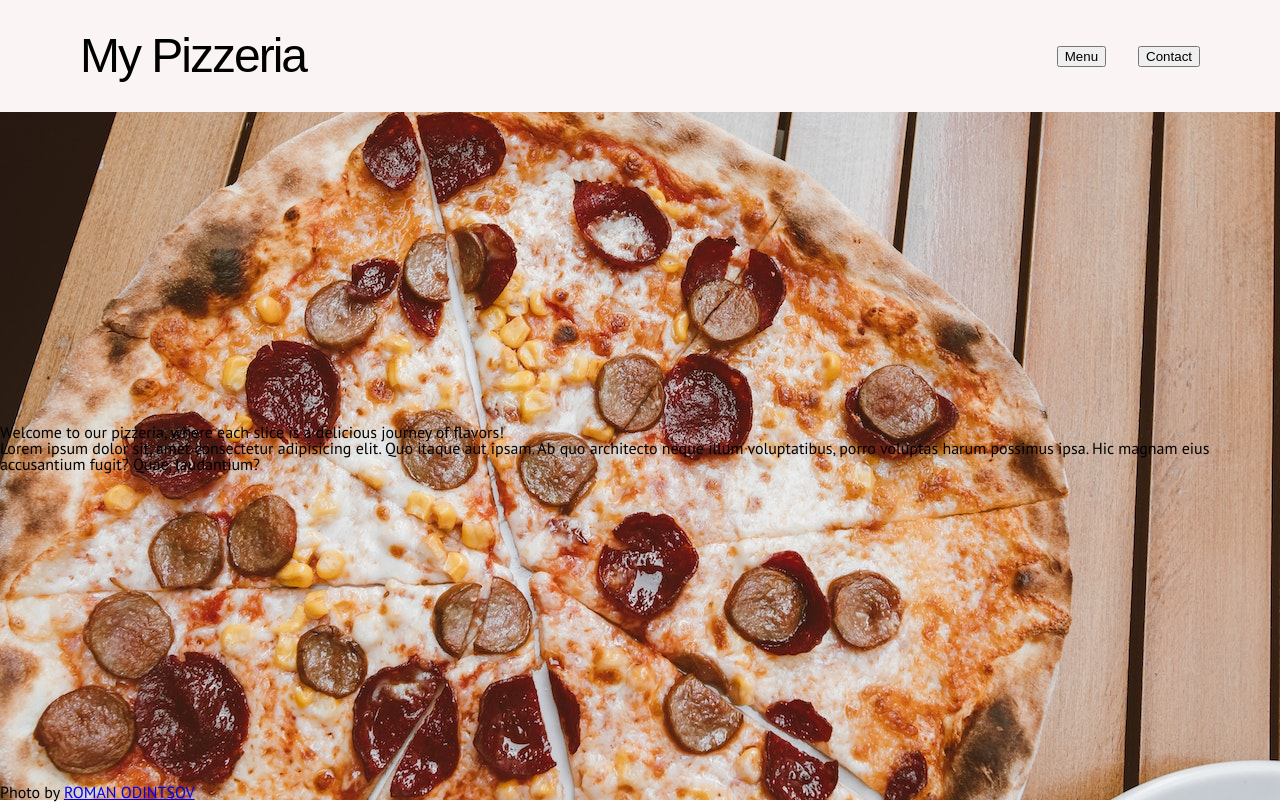
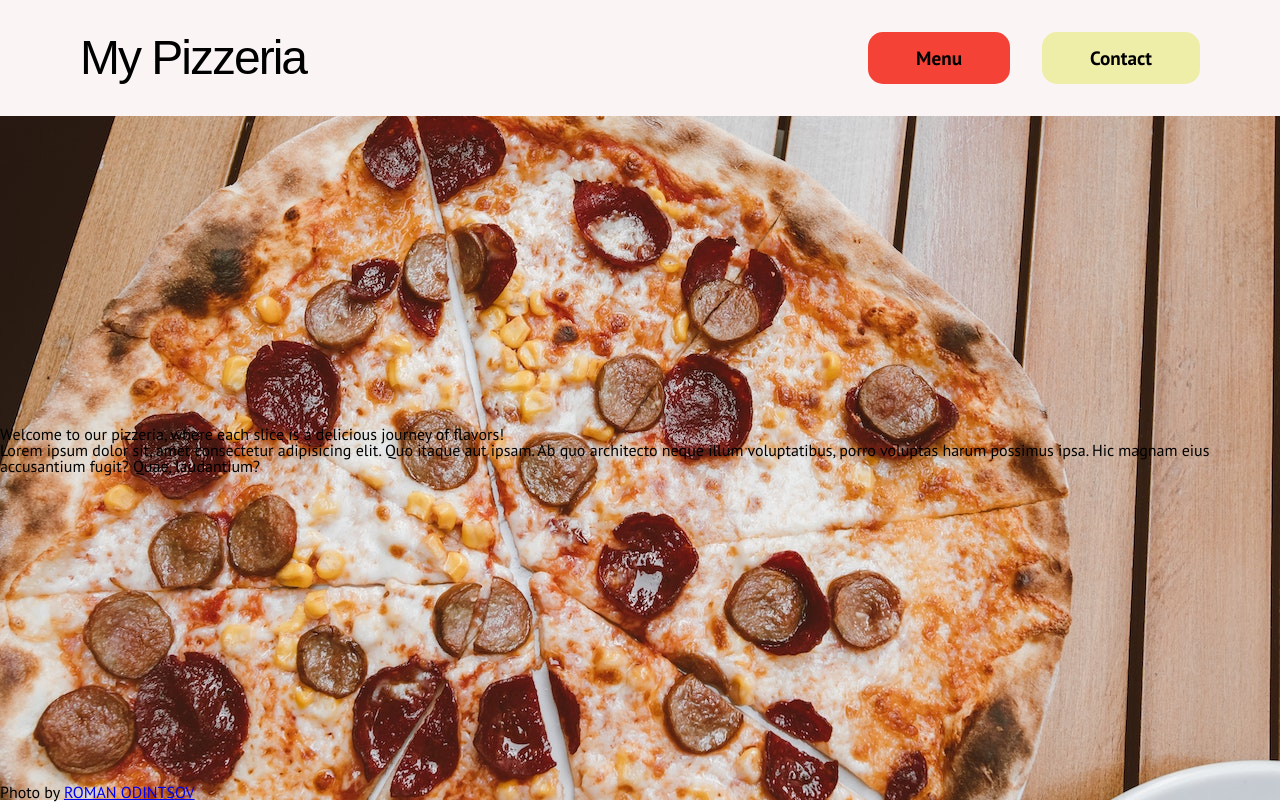
Before and after one commit to MewKay/restaurant-page, a website built with webpack: page dist/index.html in a window 1280 px wide. Built offline with Linux system fonts and the light colour scheme; a web font is replaced by a local one.

Commit message:
Add styling to the header buttons

```diff
--- a/src/style.css
+++ b/src/style.css
@@ -42,6 +42,28 @@ header {
   gap: 2rem;
 }
 
+.btn-section > button {
+  padding: .7em 2.5em;
+  font-family: var(--font-text);
+  font-size: 1.2rem;
+  font-weight: bold;
+  border: none;
+  border-radius: 15px;
+}
+
+.btn-section > button:hover {
+  cursor: pointer;
+  filter: brightness(103%);
+}
+
+.btn-menu {
+  background-color: var(--primary);
+}
+
+.btn-contact {
+  background-color: var(--secondary);
+}
+
 /* -- Style -- */
 
 /* --- Homepage --- */
```
Also changed, not shown: dist/index.html, dist/main.js.
